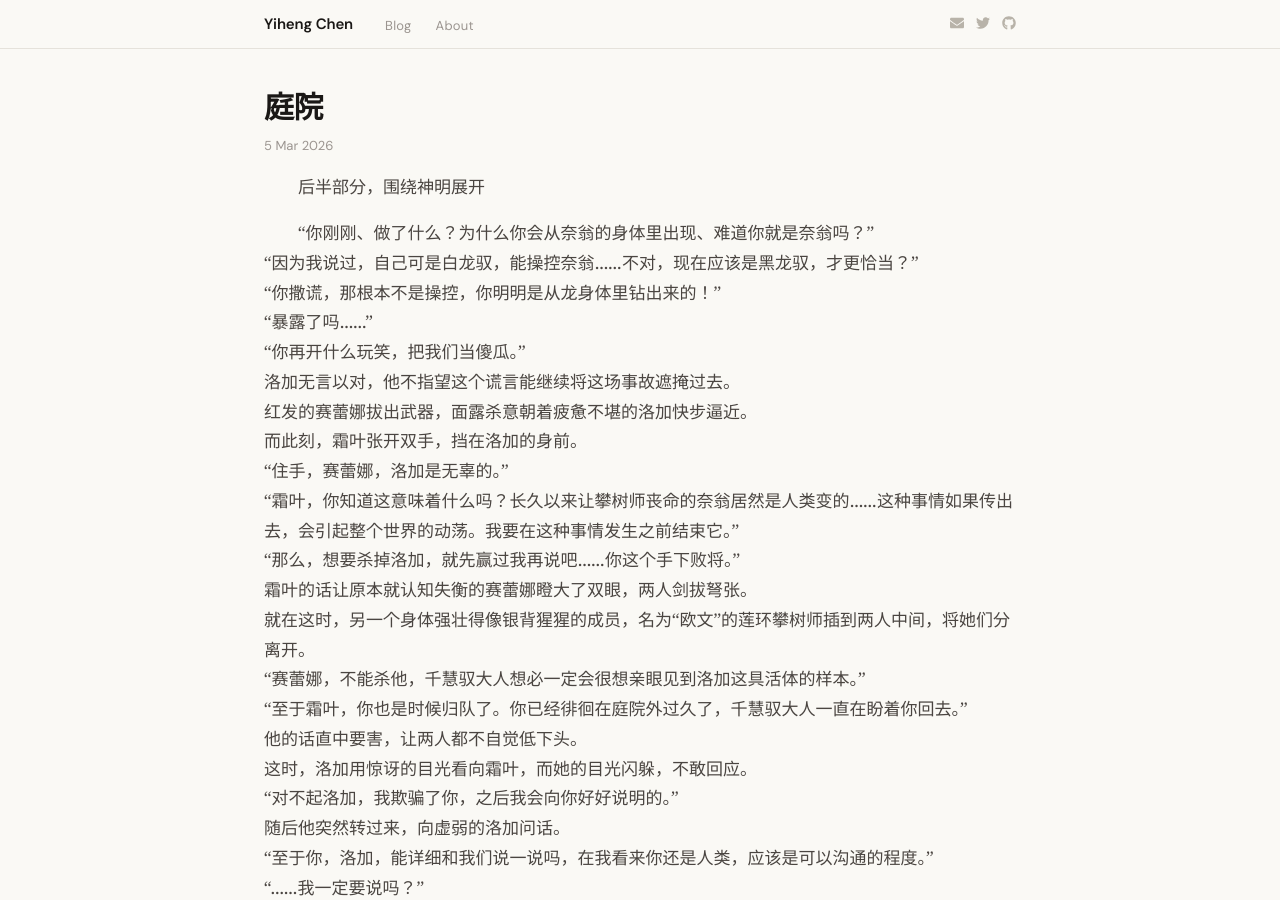
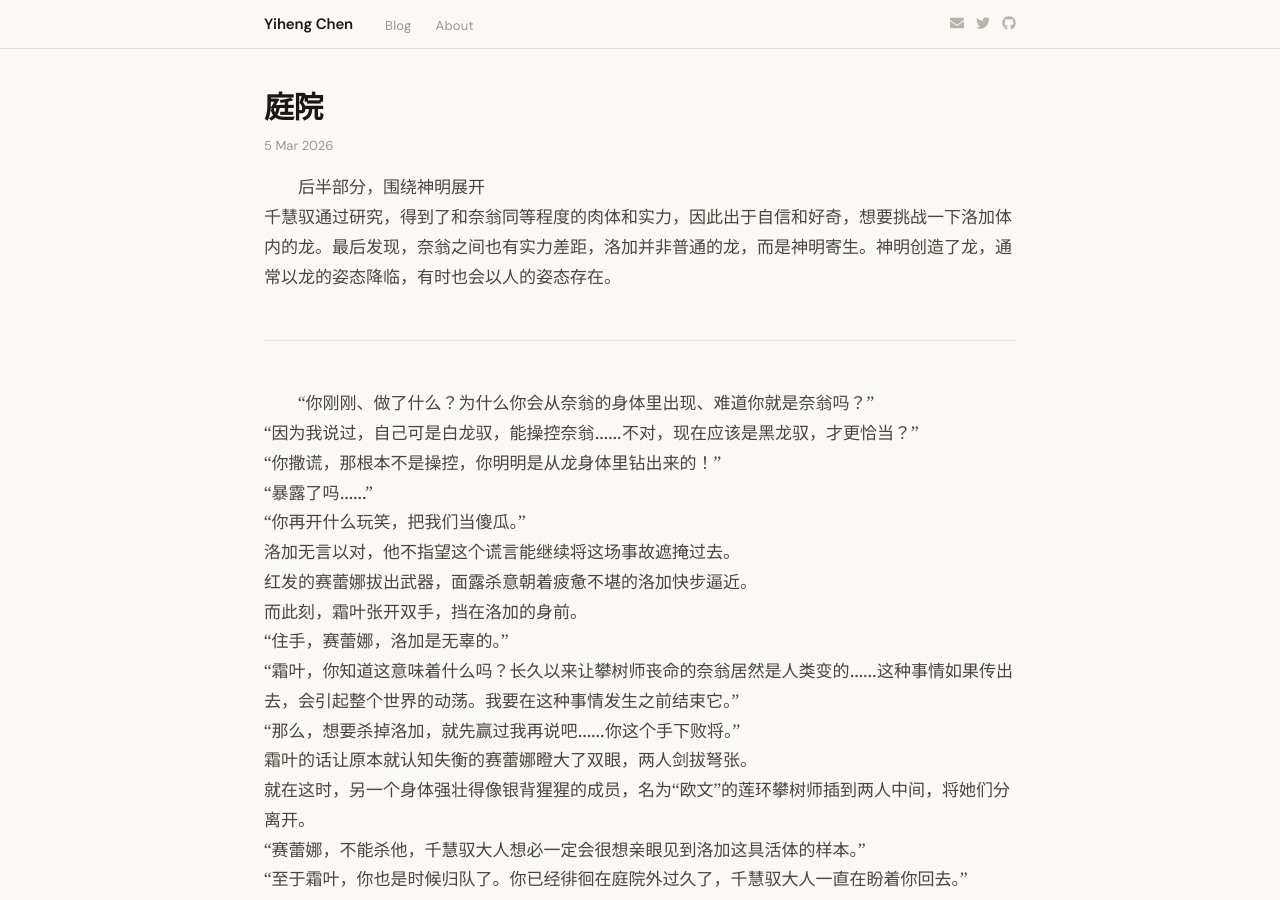
Before and after one commit to yihenc/yihenc.github.io, a Jekyll site: the page built from _posts/2026-03-05-庭院.md, in a window 1280 px wide and 900 px high. Built offline with Jekyll 4.4.1, drawn with Linux system fonts in a browser that asks for light colours; nearby versions of some CDN libraries.

Commit message:
Update: 庭院

```diff
--- a/_posts/2026-03-05-庭院.md
+++ b/_posts/2026-03-05-庭院.md
@@ -4,6 +4,12 @@ title: "庭院"
 date: 2026-03-05 00:00 +0000
 ---
 后半部分，围绕神明展开
+千慧驭通过研究，得到了和奈翁同等程度的肉体和实力，因此出于自信和好奇，想要挑战一下洛加体内的龙。最后发现，奈翁之间也有实力差距，洛加并非普通的龙，而是神明寄生。神明创造了龙，通常以龙的姿态降临，有时也会以人的姿态存在。
+
+
+-----
+
+
 
 
 “你刚刚、做了什么？为什么你会从奈翁的身体里出现、难道你就是奈翁吗？”
```
